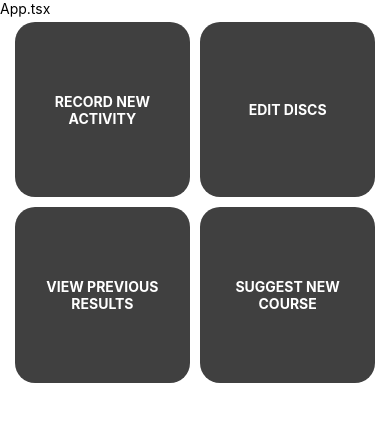
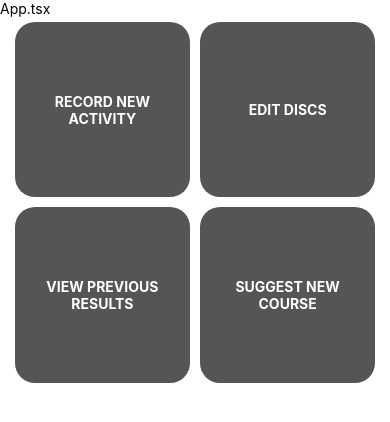
Before and after one commit to madelynpetty/DiscGolfApp, a React Native app: screen / in a window 390 px wide. Shown: the top 422 px of the page. Built offline with nearby package versions, Linux system fonts and the light colour scheme.

Commit message:
Add color consts, create result screen

```diff
--- a/App.tsx
+++ b/App.tsx
@@ -17,6 +17,11 @@ export type ScreenView = 'DEFAULT' | 'RECORD' | 'EDIT' | 'RESULTS' | 'SUGGEST';
 
 const App = () => {
   const [view, setView] = React.useState<ScreenView>('DEFAULT');
+
+  React.useEffect(() => {
+    // here to reset view whenever app is opened
+    setView('DEFAULT');
+  }, []);
 
   if (view === 'DEFAULT') {
     return (
--- /dev/null
+++ b/ColorType.tsx
@@ -0,0 +1,17 @@
+export const LIGHT_GRAY = '#555555';
+export const DARK_GRAY = '#1B1B1B';
+
+export const LIGHT_GREEN = '#78de79';
+export const DARK_GREEN = '#161a16';
+
+export const TEXT_GRAY = '#C8C8C8';
+export const TEXT_WHITE = '#FFFFFF';
+
+export const COLORS = {
+  LIGHT_GRAY,
+  DARK_GRAY,
+  LIGHT_GREEN,
+  DARK_GREEN,
+  TEXT_GRAY,
+  TEXT_WHITE,
+};
--- a/Components/Default.tsx
+++ b/Components/Default.tsx
@@ -5,6 +5,7 @@ import {
   StyleSheet,
   Pressable,
 } from 'react-native';
+import {COLORS} from '../ColorType';
 // import ScreenView from '../App';
 
 type Props = {
@@ -51,13 +52,13 @@ const styles = StyleSheet.create({
     borderRadius: 20,
     justifyContent: 'center',
     alignItems: 'center',
-    backgroundColor: '#404040',
+    backgroundColor: COLORS.LIGHT_GRAY,
     padding: 10,
     margin: 5,
   },
   text: {
     textAlign: 'center',
-    color: '#FFFFFF',
+    color: COLORS.TEXT_WHITE,
     fontWeight: 'bold',
   },
 });
--- /dev/null
+++ b/Components/Result.tsx
@@ -0,0 +1,47 @@
+import React from 'react';
+import {
+  SafeAreaView,
+  Text,
+  View,
+  StyleSheet,
+  Pressable,
+} from 'react-native';
+
+type Props = {
+}
+
+function Result ({}: Props) {
+  return (
+    <View>
+      <Pressable style={styles.card}>
+        <Text style={styles.textHeading}>DAVIS APPLIED TECHNOLOGY COLLEGE COURSE</Text>
+      </Pressable>
+      <Text style={styles.text}>400 hits</Text>
+    </View>
+  );
+}
+
+const styles = StyleSheet.create({
+  back: {
+    fontWeight: 'bold',
+    fontSize: 14,
+  },
+  card: {
+    borderRadius: 20,
+    justifyContent: 'center',
+    padding: 20,
+    margin: 5,
+  },
+  textHeading: {
+    paddingLeft: 5,
+    color: '#404040',
+    fontWeight: 'bold',
+    fontSize: 18,
+    alignItems: 'center',
+  },
+  text: {
+    // intentionally left blank (for now)
+  }
+});
+
+export default Result;
--- a/Components/Results.tsx
+++ b/Components/Results.tsx
@@ -6,26 +6,58 @@ import {
   StyleSheet,
   Pressable,
 } from 'react-native';
+import Result from './Result';
 
 type Props = {
   setAppView: (v: any) => void;
 }
 
+type ResultView = 'RESULT' | 'RESULTS';
+
 function Results ({setAppView}: Props) {
+  const [resultView, setResultView] = React.useState<ResultView>('RESULTS');
+
+  if (resultView === 'RESULTS') {
     return (
       <View>
         <Pressable onPress={() => setAppView('DEFAULT')}>
-        <Text style={styles.heading}>BACK</Text>
+          <Text style={styles.back}>BACK</Text>
+        </Pressable>
+        <Pressable style={styles.card} onPress={() => setResultView('RESULT')}>
+          <Text style={styles.text}>test</Text>
         </Pressable>
       </View>
     );
   }
+  else {
+    return (
+      <>
+        <Pressable onPress={() => setResultView('RESULTS')}>
+            <Text style={styles.back}>BACK</Text>
+          </Pressable>
+        <Result  />
+      </>
+    );
+  }
+}
 
 const styles = StyleSheet.create({
-  heading: {
+  back: {
     fontWeight: 'bold',
     fontSize: 14,
-  }
+  },
+  card: {
+    borderRadius: 20,
+    justifyContent: 'center',
+    backgroundColor: '#404040',
+    padding: 20,
+    margin: 5,
+  },
+  text: {
+    paddingLeft: 5,
+    color: '#FFFFFF',
+    fontWeight: 'bold',
+  },
 });
 
 export default Results;
```
Also changed, not shown: 1 other file (tests, documents, lock files or other folders). Lines whose indentation alone changed are shown as unchanged.
